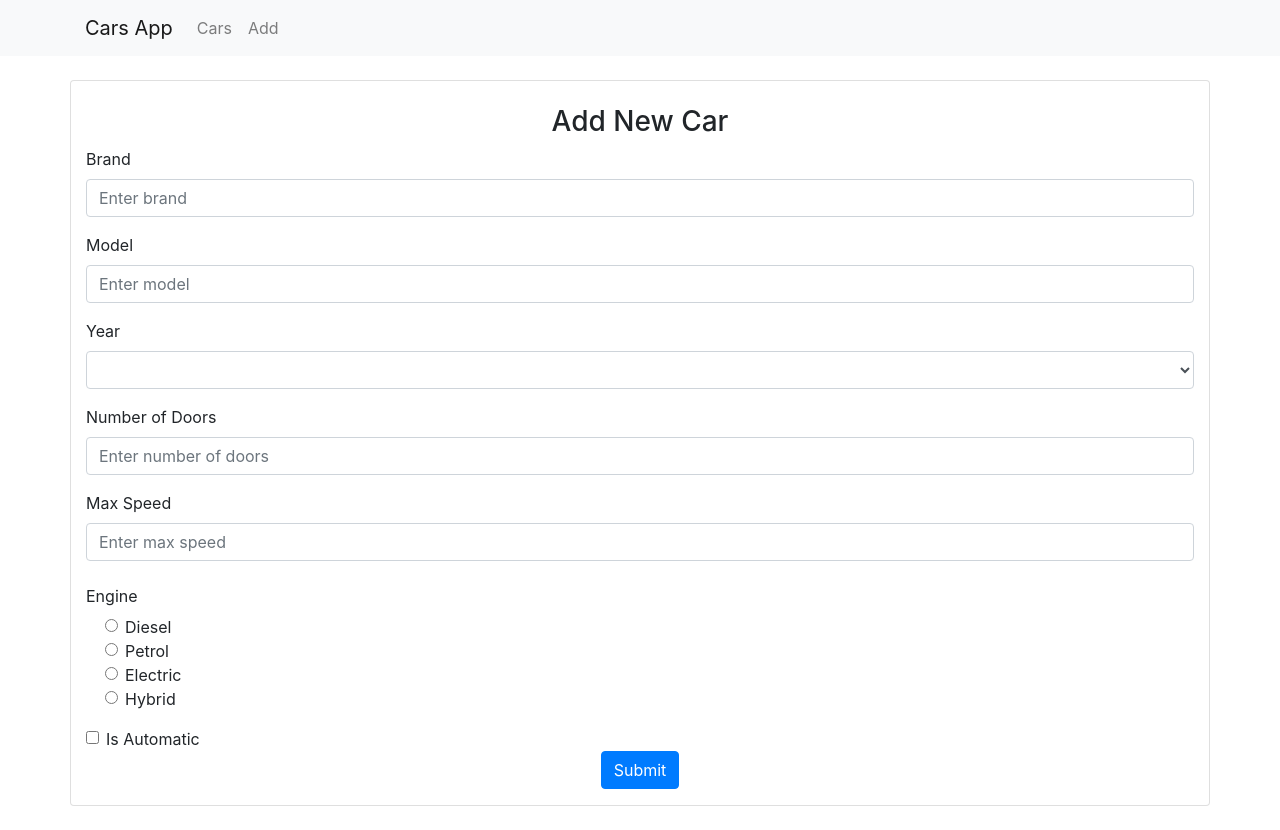
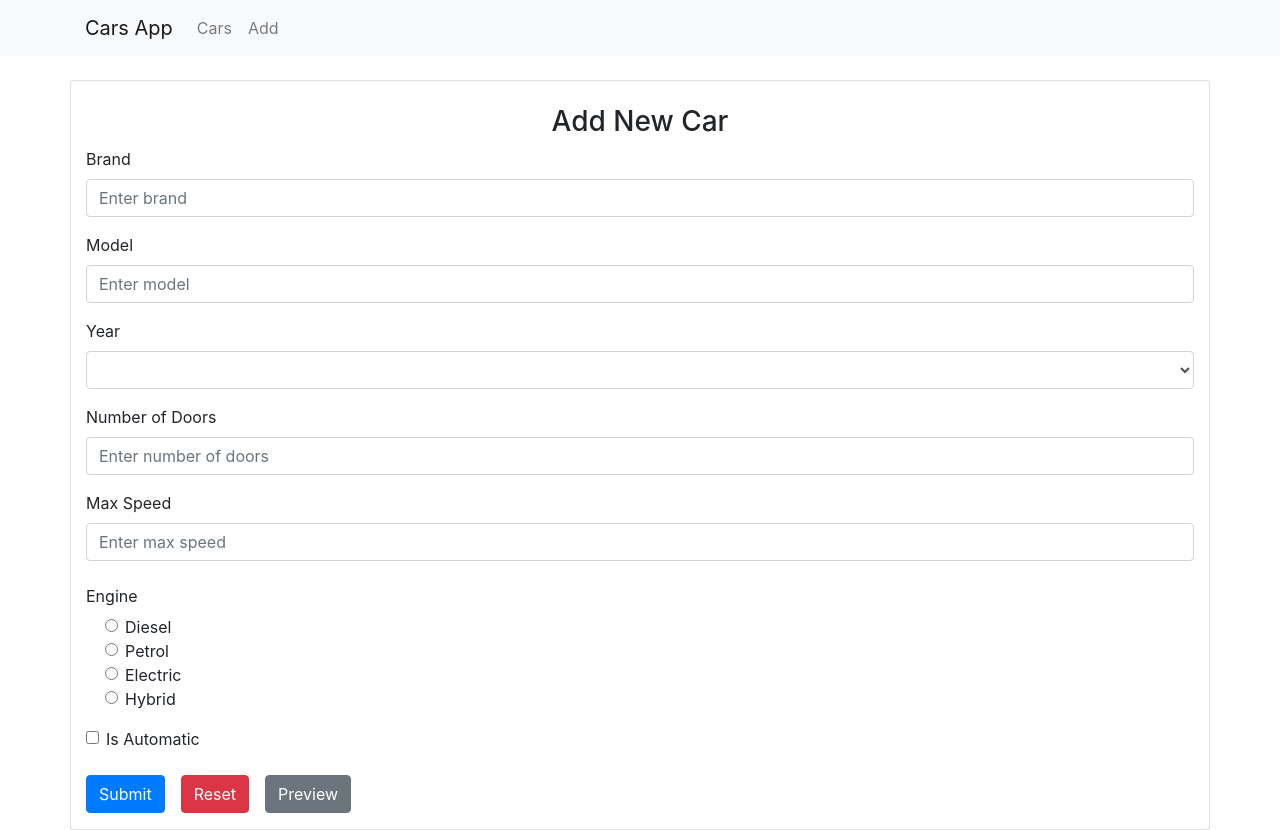
Before and after one commit to dusankaK/cars-app, a Vue app: page /add in a window 1280 px wide. Before the commit the page ends 806 px from the top, so only its background shows below. Built offline with nearby package versions, Linux system fonts and the light colour scheme; the HTML template or start-up script is replaced by a standard one.

Commit message:
Cetvrti i peti zadatak

```diff
--- a/src/components/AddCar.vue
+++ b/src/components/AddCar.vue
@@ -3,7 +3,7 @@
 
         <h3 class="text-center mt-4">Add New Car</h3>
 
-        <form @submit.prevent="onSubmit()">
+        <form @submit.prevent="onSubmit" @reset="resetForm">
 
             <div class="form-group">
                 <label for="brand">Brand</label>
@@ -67,10 +67,12 @@
                 </label>
             </div>
 
-            <div class="form-group text-center">
-                <button type="submit" name="submit" class="btn btn-primary">Submit</button>
+            <div class="form-group mt-4">
+                <button type="submit" name="submit" class="btn btn-primary mr-3">Submit</button>
+                <button type="reset" name="reset" class="btn btn-danger mr-3">Reset</button>
+                <button type="button" name="preview" @click="previewForm" class="btn btn-secondary">Preview</button>
+
             </div>
-
         </form>
     </div>
 </template>
@@ -93,6 +95,22 @@ export default {
             this.newCar.isAutomatic = !!this.newCar.isAutomatic
             cars.addCar(this.newCar)
             this.$router.push('/cars')
+        },
+
+        resetForm() {
+            this.newCar = {}
+        },
+
+        previewForm() {
+            alert (`
+            Brand: ${this.newCar.brand}
+            Model: ${this.newCar.model}
+            Year: ${this.newCar.year}
+            Number of Doors: ${this.newCar.numberOfDoors}
+            Maximum speed: ${this.newCar.maxSpeed}
+            Engine: ${this.newCar.engine}
+            ${this.newCar.isAutomatic ? 'Automatic' : 'Manual'}
+            `)
         }
     }
 }
```
